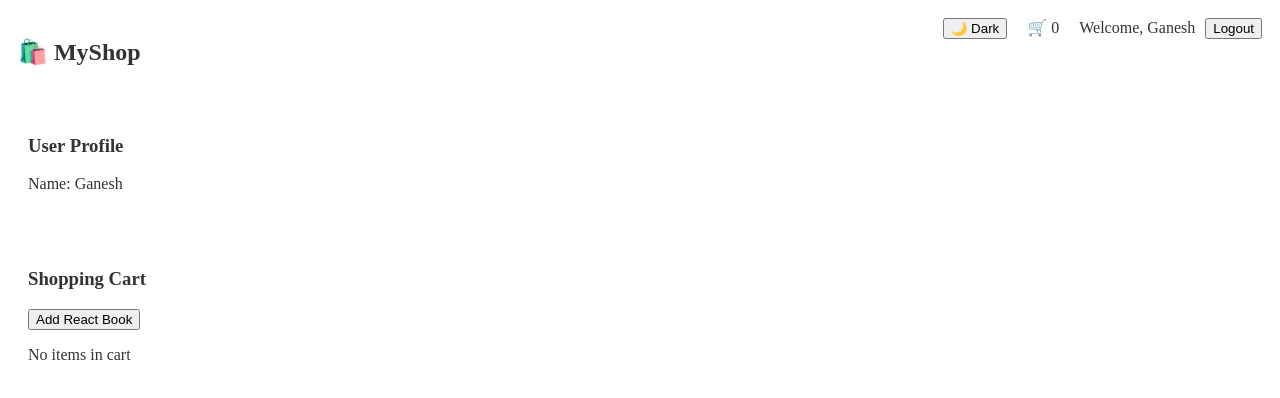
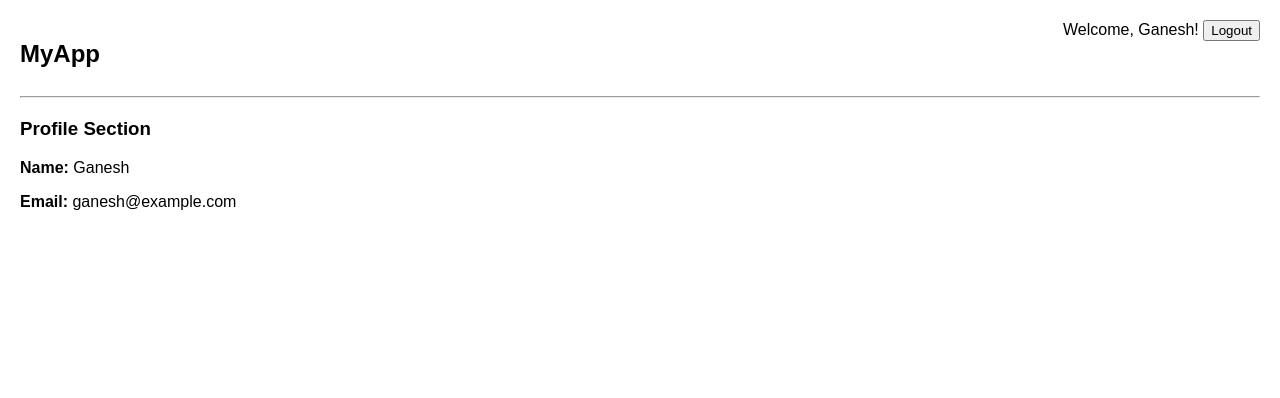
Before and after one commit to ganesh9215/reactjs_tutorial, a React (Create React App) app: page / in a window 1280 px wide. Both pictures are taken after a click on the button "Login as Ganesh". Shown: the top 398 px of the page. Built offline with nearby package versions, Linux system fonts and the light colour scheme.

Commit message:
Add files via upload

```diff
--- a/package.json
+++ b/package.json
@@ -1,5 +1,5 @@
 {
-  "name": "context-demo",
+  "name": "context_api_class",
   "version": "0.1.0",
   "private": true,
   "dependencies": {
--- a/src/App.js
+++ b/src/App.js
@@ -1,19 +1,20 @@
-import React, { useContext } from "react";
+import React from "react";
+import { UserProvider } from "./contexts/UserContext";
 import Navbar from "./components/Navbar";
-import Profile from "./components/Profile";
-import Cart from "./components/Cart";
-import { ThemeContext } from "./context/ThemeContext";
+import Login from "./components/Login";
 
-function App() {
-  const { theme } = useContext(ThemeContext);
-  return (
-    <div style={{ background: theme === "light" ? "none" : "#ddd",
-      color: theme === "light" ? "#333" : "#000"}}>
-      <Navbar />
-      <Profile />
-      <Cart />
-    </div>
-  );
+class App extends React.Component {
+  render() {
+    return (
+      <UserProvider>
+        <div style={{ fontFamily: "sans-serif", padding: 20 }}>
+          <Navbar />
+          <hr />
+          <Login />
+        </div>
+      </UserProvider>
+    );
+  }
 }
 
 export default App;
--- /dev/null
+++ b/src/components/Login.js
@@ -0,0 +1,34 @@
+import React from "react";
+import { UserContext } from "../contexts/UserContext";
+
+class Login extends React.Component {
+  static contextType = UserContext;
+
+  handleLogin = () => {
+    this.context.login("Ganesh", "ganesh@example.com");
+  };
+
+  render() {
+    const { user } = this.context;
+
+    return (
+      <div style={{ marginTop: 20 }}>
+        <h3>Profile Section</h3>
+
+        {user ? (
+          <div>
+            <p><strong>Name:</strong> {user.name}</p>
+            <p><strong>Email:</strong> {user.email}</p>
+          </div>
+        ) : (
+          <>
+            <p>No user logged in.</p>
+            <button onClick={this.handleLogin}>Login as Ganesh</button>
+          </>
+        )}
+      </div>
+    );
+  }
+}
+
+export default Login;
--- a/src/components/Navbar.js
+++ b/src/components/Navbar.js
@@ -1,42 +1,29 @@
-import React, { useContext } from "react";
-import { AuthContext } from "../context/AuthContext";
-import { ThemeContext } from "../context/ThemeContext";
-import { CartContext } from "../context/CartContext";
+import React from "react";
+import { UserContext } from "../contexts/UserContext";
 
-const Navbar = () => {
-  const { user, logout } = useContext(AuthContext);
-  const { theme, toggleTheme } = useContext(ThemeContext);
-  const { cart } = useContext(CartContext);
+class Navbar extends React.Component {
+  // 1️⃣ Connect to context
+  static contextType = UserContext;
+
+  render() {
+    const { user, logout } = this.context;
 
     return (
-    <nav
-      style={{
-        background: theme === "light" ? "none" : "#333",
-        color: theme === "light" ? "#333" : "#000",
-        padding: "10px",
-        display: "flex",
-        justifyContent: "space-between",
-      }}
-    >
-      <h2>🛍️ MyShop</h2>
+      <nav style={{ display: "flex", justifyContent: "space-between" }}>
+        <h2>MyApp</h2>
         <div>
-        <button onClick={toggleTheme}>
-          {theme === "light" ? "🌙 Dark" : "☀️ Light"}
-        </button>
-        <span style={{ marginLeft: "20px" }}>🛒 {cart.length}</span>
           {user ? (
             <>
-            <span style={{ marginLeft: "20px" }}>Welcome, {user.name}</span>
-            <button onClick={logout} style={{ marginLeft: "10px" }}>
-              Logout
-            </button>
+              <span>Welcome, {user.name}! </span>
+              <button onClick={logout}>Logout</button>
             </>
           ) : (
-          <span style={{ marginLeft: "20px" }}>Please log in</span>
+            <span>Please log in</span>
           )}
         </div>
       </nav>
     );
-};
+  }
+}
 
 export default Navbar;
--- /dev/null
+++ b/src/contexts/UserContext.js
@@ -0,0 +1,35 @@
+import React from "react";
+
+// 1️⃣ Create Context object
+const UserContext = React.createContext();
+
+// 2️⃣ Create a Provider component (Class-based)
+class UserProvider extends React.Component {
+  state = {
+    user: null,
+  };
+
+  login = (name, email) => {
+    this.setState({ user: { name, email } });
+  };
+
+  logout = () => {
+    this.setState({ user: null });
+  };
+
+  render() {
+    return (
+      <UserContext.Provider
+        value={{
+          user: this.state.user,
+          login: this.login,
+          logout: this.logout,
+        }}
+      >
+        {this.props.children}
+      </UserContext.Provider>
+    );
+  }
+}
+
+export { UserContext, UserProvider };
--- a/src/index.js
+++ b/src/index.js
@@ -1,19 +1,17 @@
-import React from "react";
-import ReactDOM from "react-dom/client";
-import App from "./App";
-import { AuthProvider } from "./context/AuthContext";
-import { ThemeProvider } from "./context/ThemeContext";
-import { CartProvider } from "./context/CartContext";
+import React from 'react';
+import ReactDOM from 'react-dom/client';
+import './index.css';
+import App from './App';
+import reportWebVitals from './reportWebVitals';
 
-const root = ReactDOM.createRoot(document.getElementById("root"));
+const root = ReactDOM.createRoot(document.getElementById('root'));
 root.render(
   <React.StrictMode>
-    <AuthProvider>
-      <ThemeProvider>
-        <CartProvider>
-          <App />
-        </CartProvider>
-      </ThemeProvider>
-    </AuthProvider>
+    <App />
   </React.StrictMode>
 );
+
+// If you want to start measuring performance in your app, pass a function
+// to log results (for example: reportWebVitals(console.log))
+// or send to an analytics endpoint. Learn more: https://bit.ly/CRA-vitals
+reportWebVitals();
```
Lines whose indentation alone changed are shown as unchanged.
